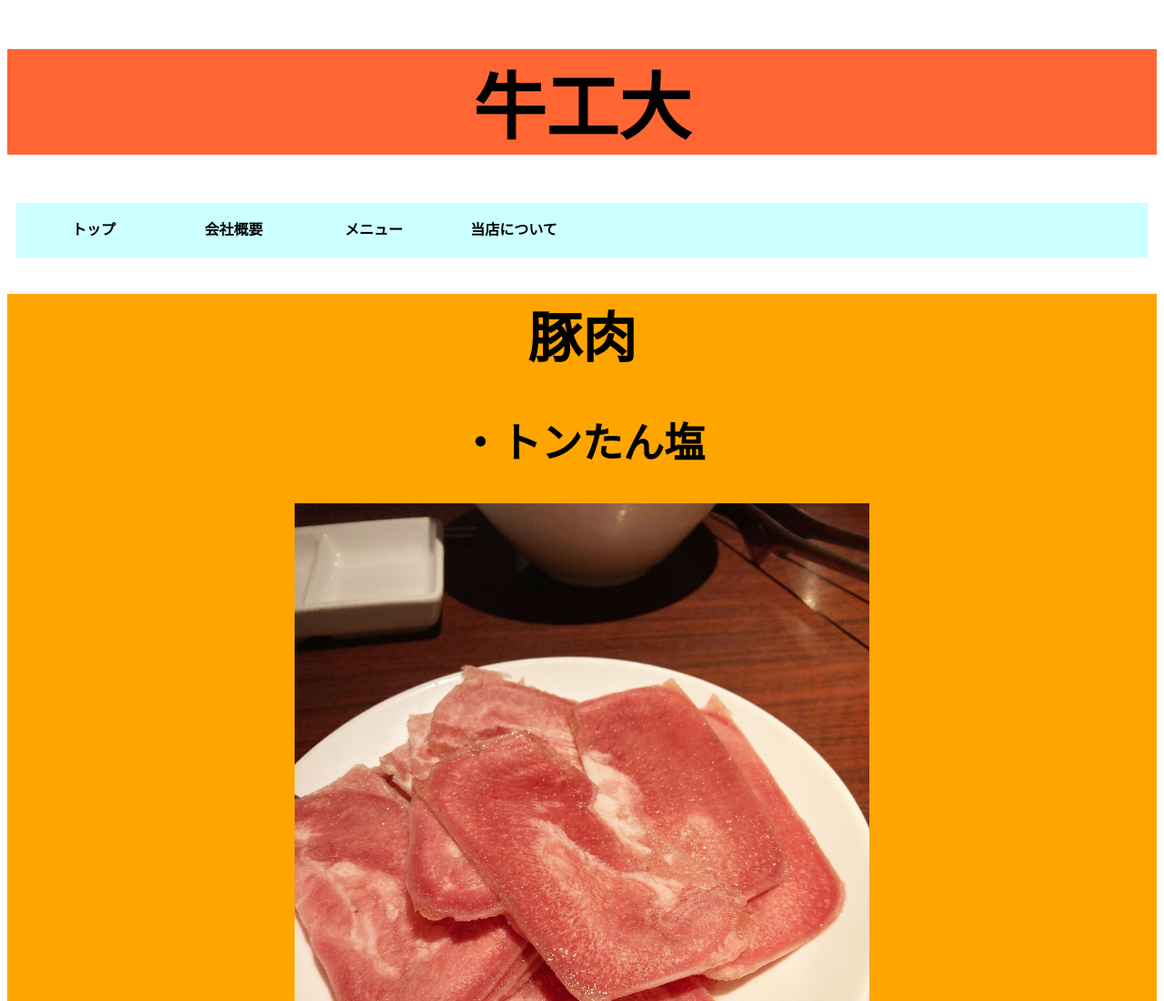
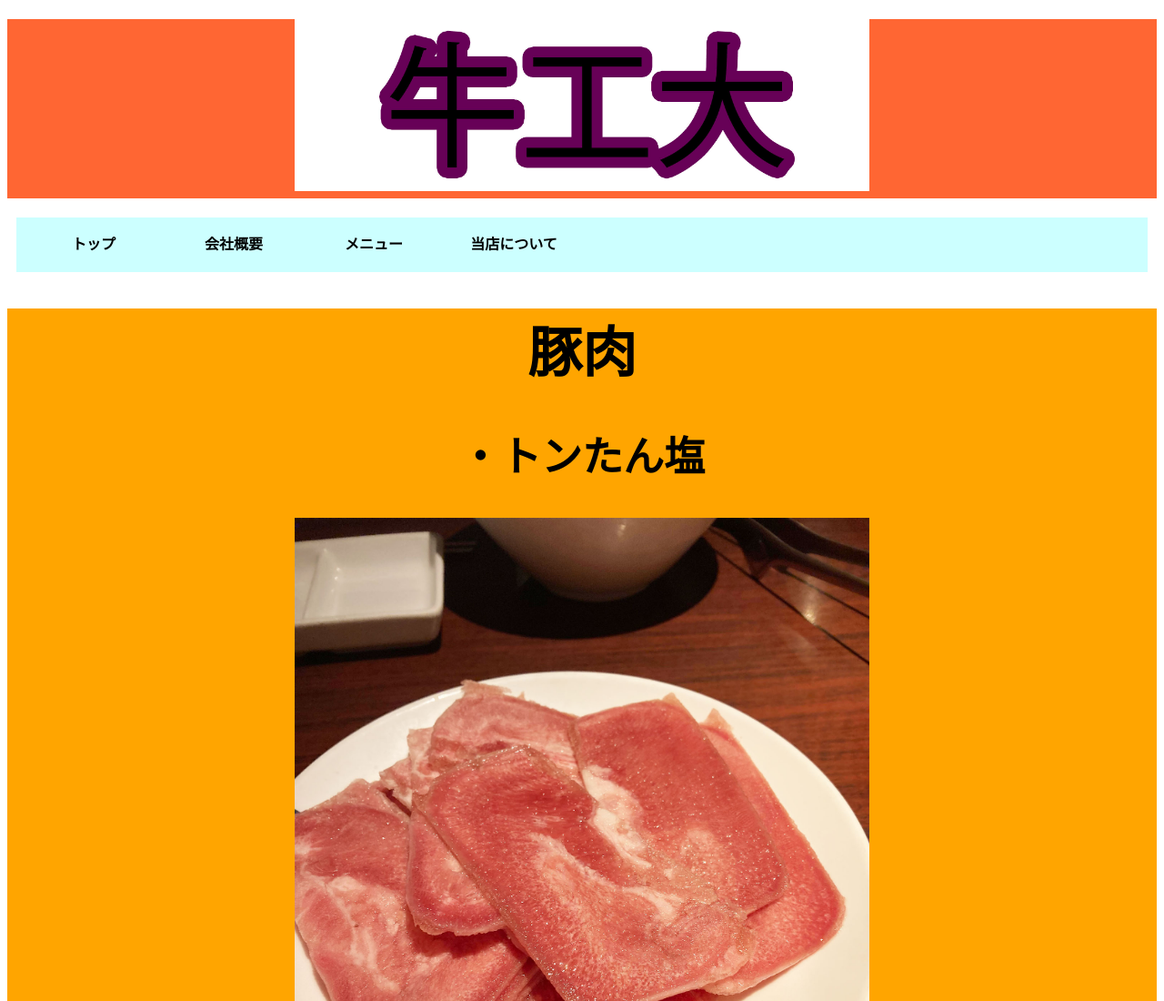
Before and after one commit to yoshinariharuo/2024VC, a plain HTML site: page butaniku.html in a window 1280 px wide. Shown: the top 1100 px of the page at 91% size. Drawn offline with Linux system fonts and the light colour scheme.

Commit message:
Update butaniku.html

```diff
--- a/butaniku.html
+++ b/butaniku.html
@@ -5,9 +5,7 @@
 	<title>メニュー</title>
 	<style type = "text/css">
 		#box {
-	color: #000000;
 	background-color: #FF6633;
-	font-size: 40px;
 	text-align: center;
 	}
 	ul.wing{
@@ -64,7 +62,7 @@
  	</style>
 	</head>
 <body>
-	<div id = "box"><h1>牛工大</h1></div>
+	<div id = "box"><h1><img src ="logo1.jpg"></h1></div>
 	<ul class="wing">
 	<li><a href="index.html">トップ</a></li>
 	<li><a href="company.html">会社概要</a></li>
```
